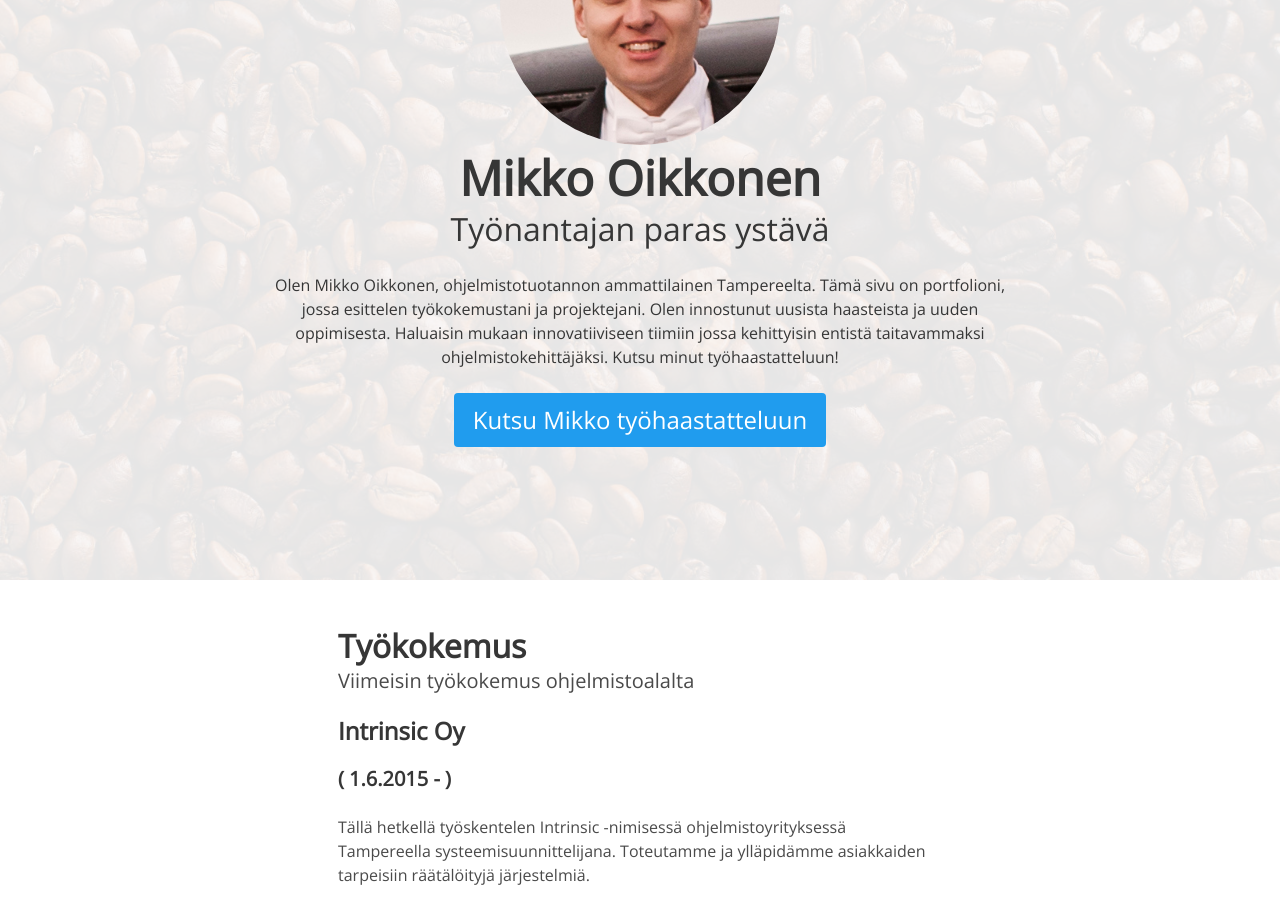
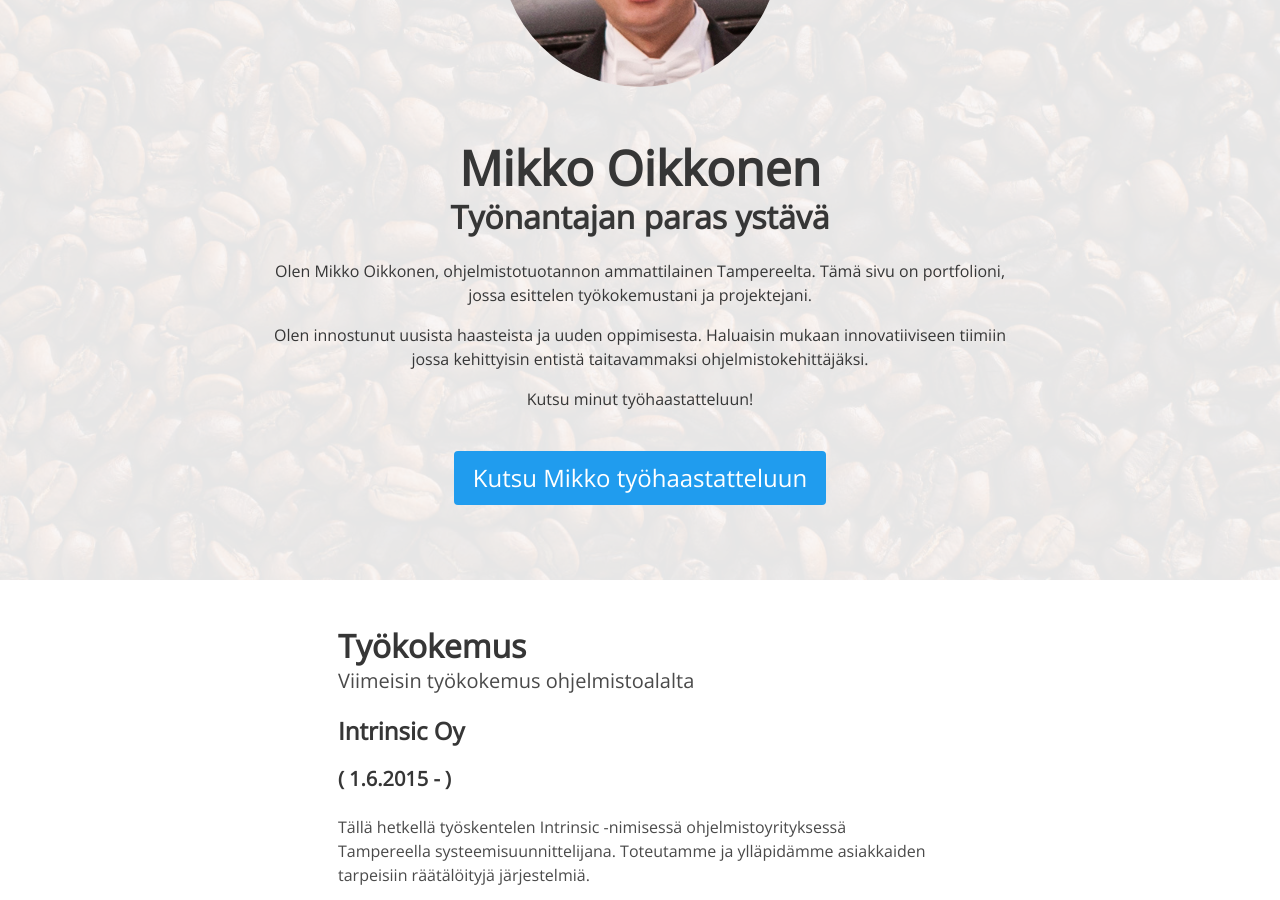
Before and after one commit to miukkonen/portfolio, a Jekyll site: the page built from index.md, in a window 1280 px wide and 900 px high, scrolled down 320 px. Built offline with Jekyll 4.4.1, drawn with Linux system fonts in a browser that asks for light colours; nearby versions of some CDN libraries; some of the changed text lies outside the part shown.

Commit message:
Blog texts modified

```diff
--- a/index.md
+++ b/index.md
@@ -12,21 +12,37 @@ title: Portfolio | Mikko Oikkonen
 
 	<div class="container has-text-centered" style="max-width: 765px;">
 
-      	<img src="img/oma39b.jpg" style="width: 280px; border-radius: 290486px;">
+    	<div class="content">
 
-      	<h1 class="title is-1" style="color: #363636;">Mikko Oikkonen</h1>
-      	<h2 class="subtitle is-3" style="color: #363636;">Työnantajan paras ystävä</h2>
+	      	<img src="img/oma39b.jpg" style="width: 280px; border-radius: 290486px;">
 
-      	<p style="color: #363636;">
+	      	<h1 class="title is-1" style="color: #363636;">Mikko Oikkonen</h1>
+	      	<h2 class="subtitle is-3" style="color: #363636;">Työnantajan paras ystävä</h2>
 
-      		Olen Mikko Oikkonen, ohjelmistotuotannon ammattilainen Tampereelta. Tämä sivu on portfolioni, jossa esittelen työkokemustani ja projektejani. Olen innostunut uusista haasteista ja uuden oppimisesta. Haluaisin mukaan innovatiiviseen tiimiin jossa kehittyisin entistä taitavammaksi ohjelmistokehittäjäksi. Kutsu minut työhaastatteluun!
+	      	<p style="color: #363636;">
 
-		</p>
+	      		Olen Mikko Oikkonen, ohjelmistotuotannon ammattilainen Tampereelta. Tämä sivu on portfolioni, jossa esittelen työkokemustani ja projektejani.
+
+	      	</p>
+
+			<p style="color: #363636;">
+
+		      	Olen innostunut uusista haasteista ja uuden oppimisesta. Haluaisin mukaan innovatiiviseen tiimiin jossa kehittyisin entistä taitavammaksi ohjelmistokehittäjäksi.
+
+			</p>
+
+			<p style="color: #363636;">
+
+				Kutsu minut työhaastatteluun!
+
+			</p>
 
 
-      	<br />
+	      	<br />
 
-      	<a href="#yhteystiedot" class="button is-large is-info">Kutsu Mikko työhaastatteluun</a>
+	      	<a href="#yhteystiedot" class="button is-large is-info">Kutsu Mikko työhaastatteluun</a>
+
+	    </div>
 
 
     </div>
```
Also changed, not shown: _posts/2016-09-08-virtualisoinnin-iloista.md (+14 -7 lines), _posts/2019-03-05-vanhan-macbookin-uusi-elama.md (+12 -5 lines).
